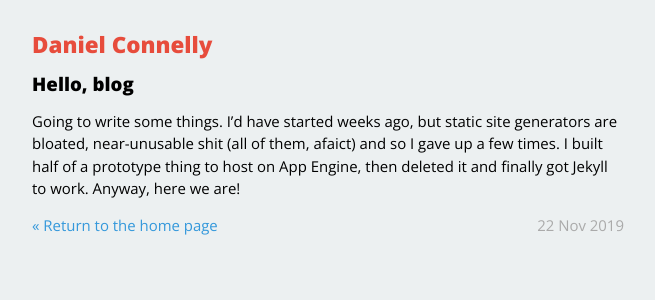
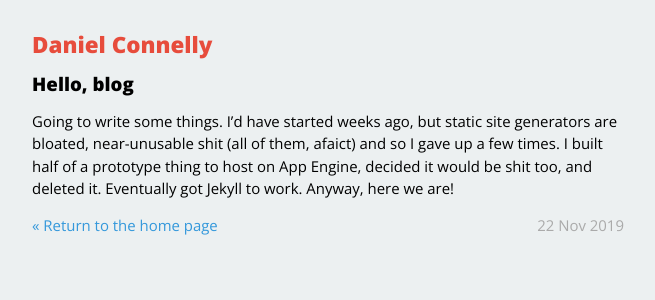
Before and after one commit to dhconnelly/dhconnelly.github.io, a Jekyll site: the page built from _posts/2019-11-22-hello-blog.md, in a window 1280 px wide. Shown: the top 300 px of the page, without its empty margins (312-967 px from the left). Built offline with Jekyll 4.4.1, drawn with Linux system fonts in a browser that asks for light colours; Markdown is read by kramdown in place of the engine named in the settings.

Commit message:
Update 2019-11-22-hello-blog.md

```diff
--- a/_posts/2019-11-22-hello-blog.md
+++ b/_posts/2019-11-22-hello-blog.md
@@ -8,4 +8,5 @@ permalink: /hello-blog.html
 Going to write some things. I'd have started weeks ago, but static
 site generators are bloated, near-unusable shit (all of them, afaict)
 and so I gave up a few times. I built half of a prototype thing to host
-on App Engine, then deleted it and finally got Jekyll to work. Anyway, here we are!
+on App Engine, decided it would be shit too, and deleted it. Eventually
+got Jekyll to work. Anyway, here we are!
```
